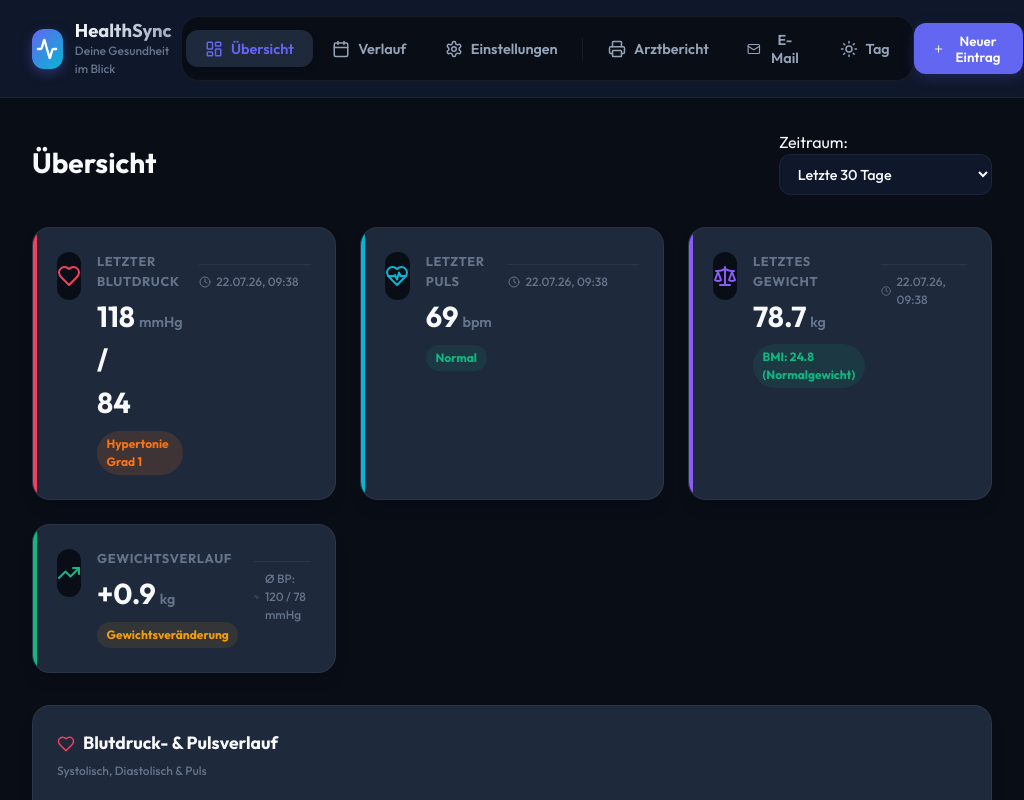
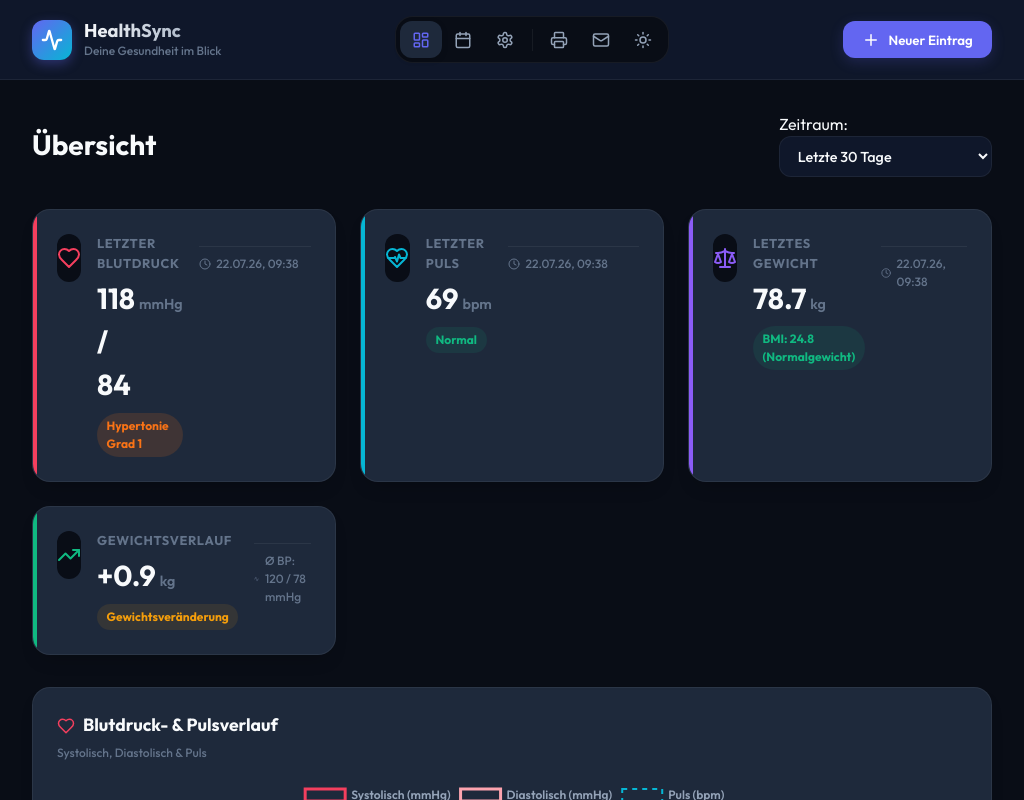
Before and after one commit to hucky61/meine-gesundheit, a React (Vite) app: page / in a window 1024 px wide. Shown: the top 800 px of the page. Built offline with nearby package versions, Linux system fonts and the light colour scheme.

Commit message:
feat: implement design system and base CSS layout for HealthSync app

```diff
--- a/src/index.css
+++ b/src/index.css
@@ -1232,6 +1232,18 @@ tr:hover td {
     }
 }
 
+/* Zwischen 769px und 1024px: Nur Icons der Menü-Buttons anzeigen, ab 1025px auch die Labels */
+@media (min-width: 769px) and (max-width: 1024px) {
+    .nav-menu .nav-link {
+        padding: 0.6rem 0.75rem;
+        gap: 0;
+    }
+
+    .nav-menu .nav-link span {
+        display: none;
+    }
+}
+
 @media (max-width: 768px) {
     .navbar {
         flex-direction: column;
```
